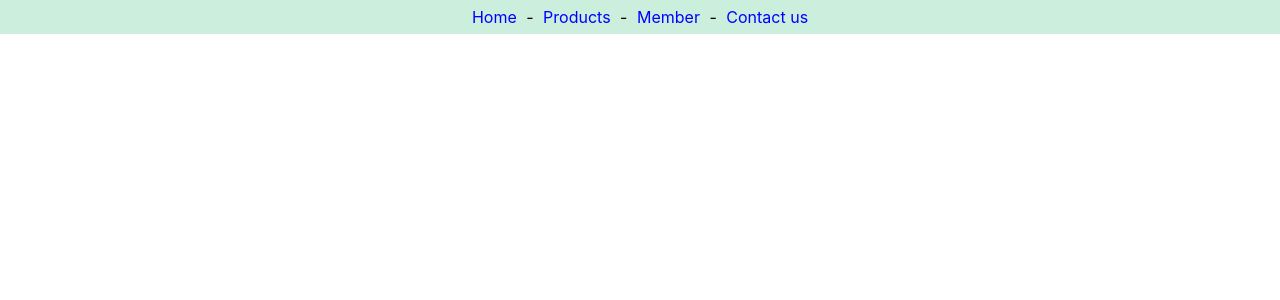
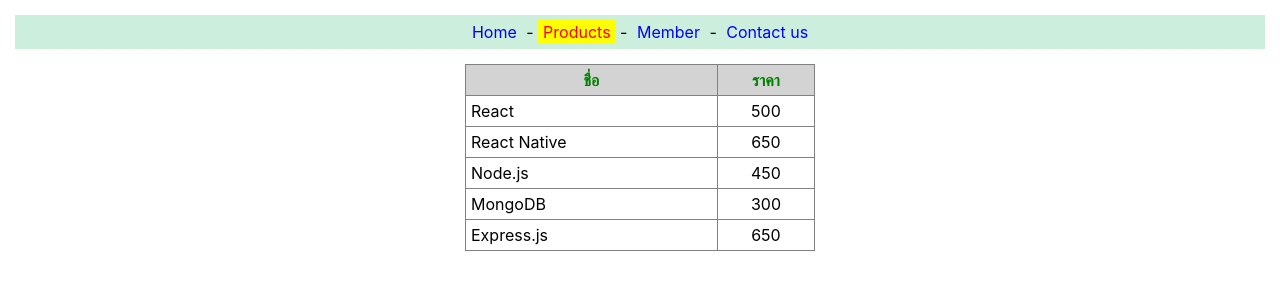
Before and after one commit to ChakkaphatChanamee/app1, a React (Create React App) app: page /products in a window 1280 px wide. Shown: the top 300 px of the page. Built offline with nearby package versions, Linux system fonts and the light colour scheme.

Commit message:
Create Route sale React price
Create Route sale React

```diff
--- a/src/App.js
+++ b/src/App.js
@@ -1,8 +1,9 @@
 import Router2 from "./router2";
+import Router3 from "./router3";
 
 
 function App() {
-  return <Router2/>
+  return <Router3/>
 }
 
 export default App;
--- /dev/null
+++ b/src/home.js
@@ -0,0 +1,14 @@
+import React from 'react'
+export default function Home() {
+    return (
+        <p style={{textAlign:'center'}}>
+             <h3>ยินดีต้อนรับสู้ React Store</h3>
+             รายชื่อ <a href="/products">สินค้า</a> ที่เรามีจำหน่าย
+            <br/>
+            แต่ท่านต้องเป็น <a href="/member">สมาชิก</a> จึงจะ
+            สั่งซื้อได้<br/>
+            หากมีข้อสงสัย กรุณา <a href="/contact">ติดต่อเรา</a>
+        </p>
+
+)
+}
--- /dev/null
+++ b/src/member.js
@@ -0,0 +1,6 @@
+import React from 'react'
+export default function Member() {
+return (
+    <div style={{textAlign:'center'}}>Member Page</div>
+)
+}
--- a/src/navlink.css
+++ b/src/navlink.css
@@ -2,15 +2,13 @@
     background-color: #ced;
     padding: 7px;
     text-align: center;
-    }
-.menu {
+    margin: 15px;   }
+    .menu {
     color: blue;
     text-decoration: none;
-    padding: 2px 5px;
-}
-.active_menu {
+    padding: 2px 5px; }
+    .active_menu {
     color: red;
     background-color: yellow;
     text-decoration: none;
-    padding: 2px 5px;
-}
+    padding: 2px 5px;    }
--- /dev/null
+++ b/src/products.css
@@ -0,0 +1,13 @@
+table {
+    width: 350px;
+    border-collapse: collapse;
+    margin: auto;   }
+    th {
+    background-color: lightgray;
+    color: green;   }
+    th, td {
+    padding: 5px;
+    }
+    td:nth-child(2) {
+    text-align: center;
+    }
--- /dev/null
+++ b/src/products.js
@@ -0,0 +1,23 @@
+import React from 'react'
+import './products.css'
+export default class Products extends React.Component {
+    data = [
+        ['React', 500],
+        ['React Native', 650],
+        ['Node.js', 450],
+        ['MongoDB', 300],
+        ['Express.js', 650]
+        ]
+        render(){
+            return (
+                <table border="1">
+                <tr><th>ชื่อ</th><th>ราคา</th></tr>
+            {
+                this.data.map(d => {
+                    return <tr><td>{d[0]}</td><td>{d[1]}</td></tr>
+                })
+            }
+            </table>
+            )
+        }
+}
--- /dev/null
+++ b/src/router3.js
@@ -0,0 +1,36 @@
+import React from "react";
+import { BrowserRouter, NavLink, Route, Routes } from "react-router-dom";
+import "./navlink.css";
+import Products from "./products";
+import Member from "./member";
+import Home from "./home";
+
+export default function Router3() {
+  return (
+    <BrowserRouter>
+      <nav className="nav">
+        <NavLink to="/" className={({ isActive }) =>
+            isActive ? "active_menu" : "menu"}
+          style={({ isActive }) => ({
+            fontWeight: isActive ? "bold" : ""
+          })}
+        >Home</NavLink> -&nbsp;
+        <NavLink to="/products"className={({ isActive }) =>
+            isActive ? "active_menu" : "menu"}
+        >Products</NavLink> -&nbsp;
+        <NavLink to="/member"className={({ isActive }) =>
+            isActive ? "active_menu" : "menu"}
+        >Member</NavLink> -&nbsp;
+        <NavLink to="/contact" className={({ isActive }) =>
+            isActive ? "active_menu" : "menu"}
+        >Contact us</NavLink>
+      </nav>
+      <Routes style={{margin:'20px'}}>
+            <Route path="/" element={<Home/>}/>
+            <Route path="/products" element={<Products/>}/>
+            <Route path="/Member" Component={Member}/>
+            <Route path="/*" element={<div style={{textAlign: "center"}}>Error 404 Not Found</div>}/>
+      </Routes>
+    </BrowserRouter>
+  );
+}
```
